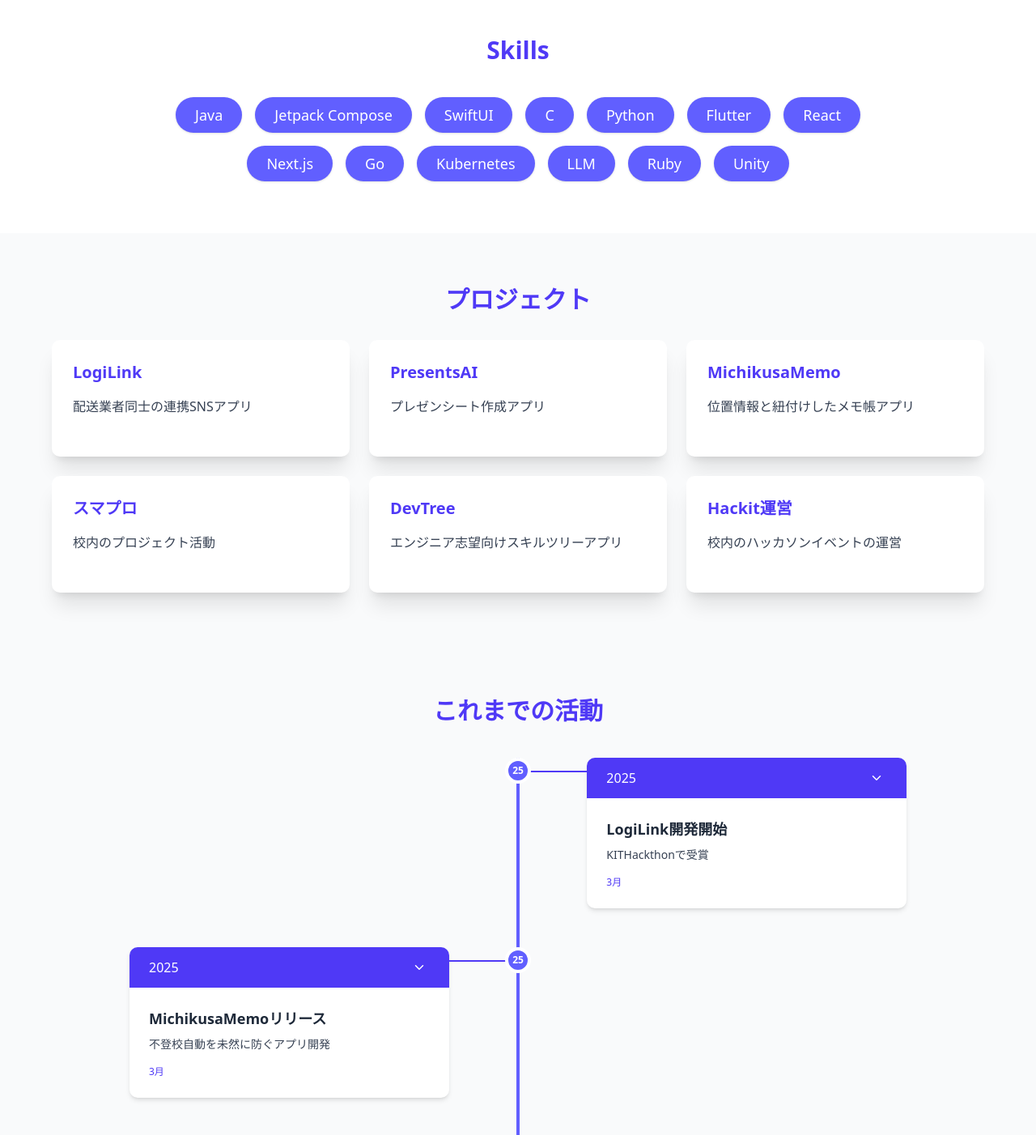
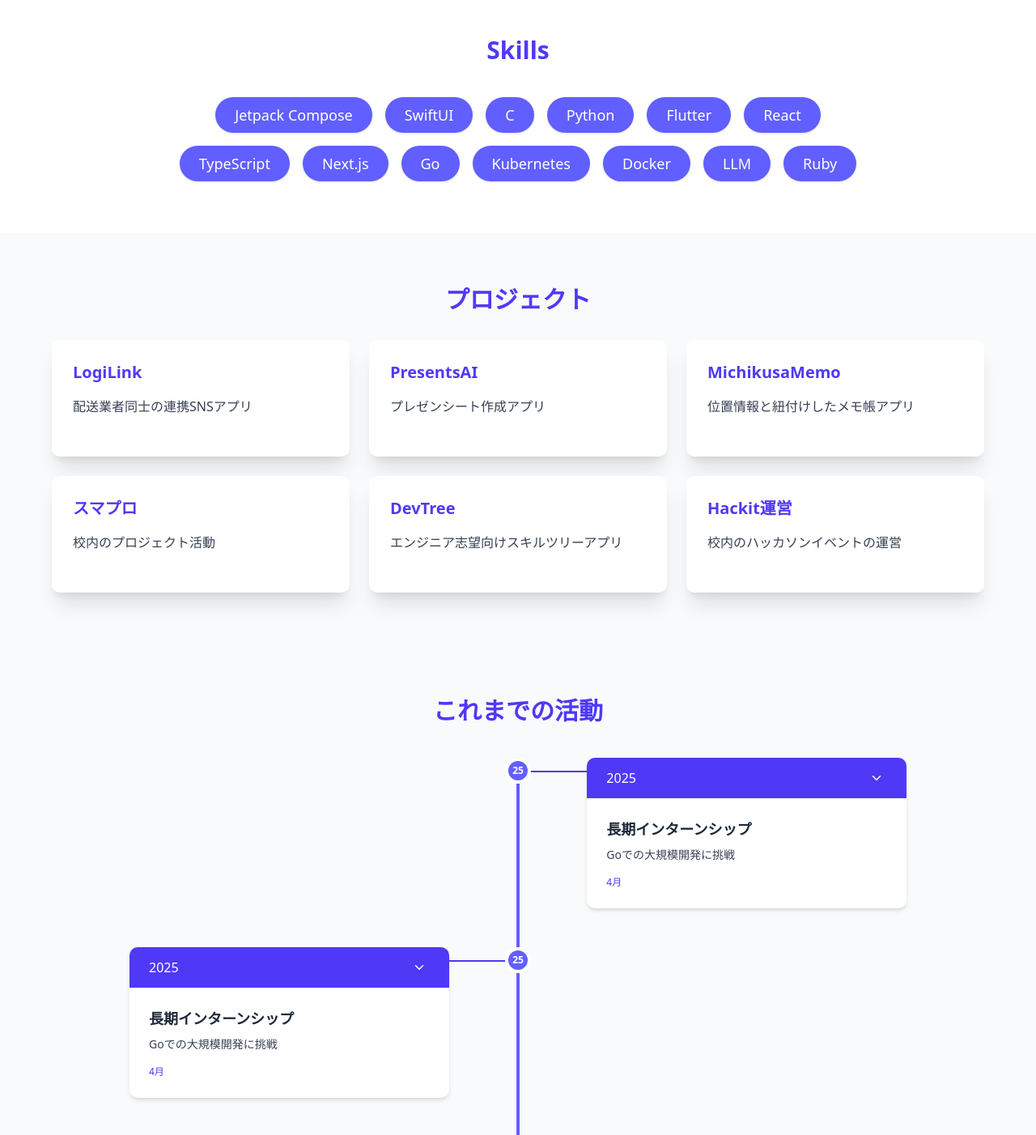
Before and after one commit to ko-tarou/my-portfolio, a Next.js app: page / in a window 1280 px wide. Shown: the part 940-2342 px from the top of the page at 81% size. Built offline with nearby package versions, Linux system fonts and the light colour scheme.

Commit message:
add アップデート ・4,5月分追加

```diff
--- a/src/app/page.tsx
+++ b/src/app/page.tsx
@@ -75,6 +75,22 @@ export default function Home() {
   const [isDialogOpen, setIsDialogOpen] = useState<boolean>(false)
   const [mobileMenuOpen, setMobileMenuOpen] = useState<boolean>(false)
   const [events, setEvents] = useState<TimelineEvent[]>([
+    {
+      year: "2025",
+      title: "長期インターンシップ",
+      description: "Goでの大規模開発に挑戦",
+      date: "4月",
+      details: "ENECHANGEの長期インターンシップに参加し、GoやTypeScriptを使った大規模開発に取り組んでいます。",
+      isExpanded: false,
+    },
+    {
+      year: "2025",
+      title: "長期インターンシップ",
+      description: "Goでの大規模開発に挑戦",
+      date: "4月",
+      details: "ENECHANGEの長期インターンシップに参加し、GoやTypeScriptを使った大規模開発に取り組んでいます。",
+      isExpanded: false,
+    },
     {
       year: "2025",
       title: "LogiLink開発開始",
@@ -250,19 +266,19 @@ export default function Home() {
           <h2 className="text-3xl font-semibold text-center text-indigo-600 mb-10">Skills</h2>
           <div className="flex justify-center flex-wrap gap-2 sm:gap-3 md:gap-4 max-w-4xl mx-auto">
             {[
-              "Java",
               "Jetpack Compose",
               "SwiftUI",
               "C",
               "Python",
               "Flutter",
               "React",
+              "TypeScript",
               "Next.js",
               "Go",
               "Kubernetes",
+              "Docker",
               "LLM",
               "Ruby",
-              "Unity",
             ].map((skill) => (
               <div
                 key={skill}
```
